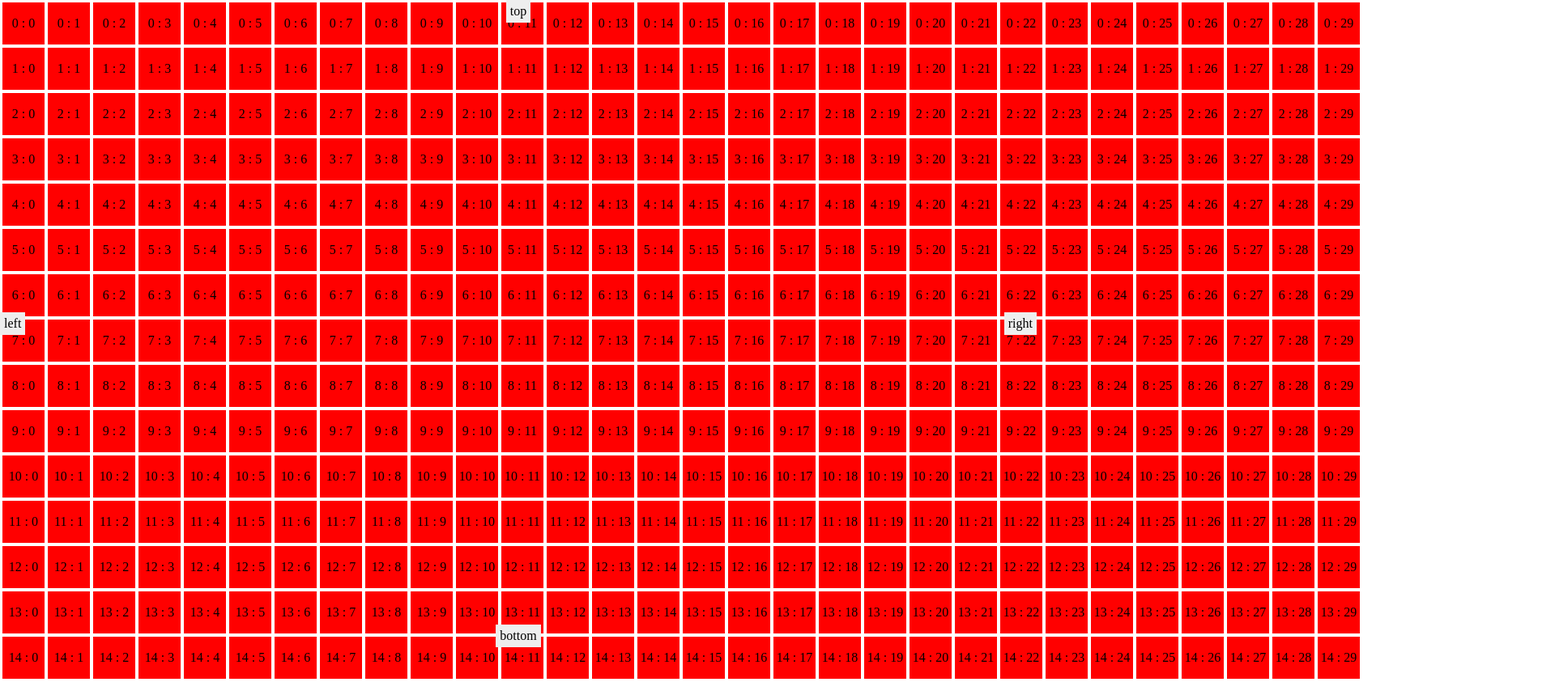
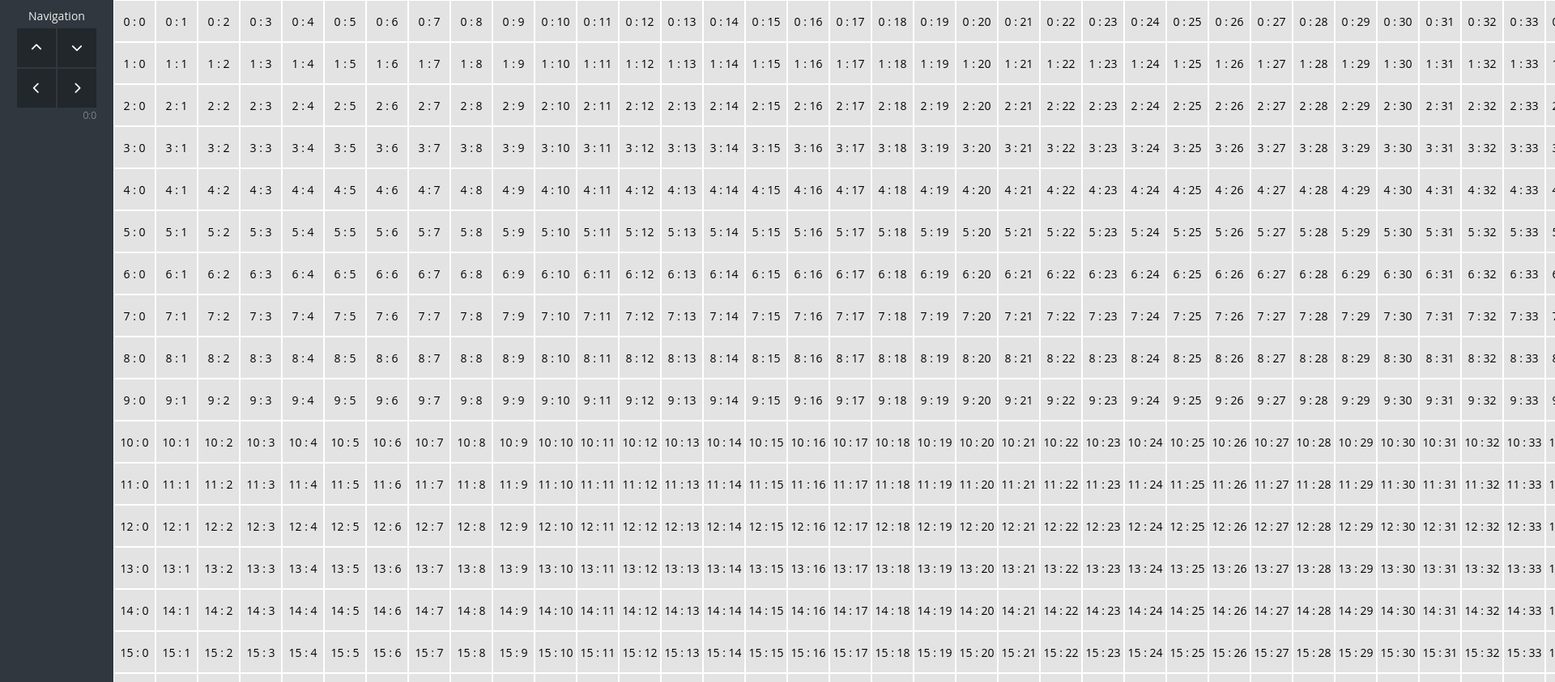
Before and after one commit to chris-burgin/dnd-app, a React app: page / in a window 1280 px wide. Shown: the top 843 px of the page at 81% size, 1920 px wide, since content can reach past the window. Built offline with nearby package versions, Linux system fonts and the light colour scheme.

Commit message:
Basic Navigation Styling

```diff
--- a/public/index.html
+++ b/public/index.html
@@ -36,5 +36,7 @@
       To begin the development, run `npm start` or `yarn start`.
       To create a production bundle, use `npm run build` or `yarn build`.
     -->
+    <!-- Font Awesome -->
+    <script src="https://use.fontawesome.com/00013d9a1e.js"></script>
   </body>
 </html>
--- a/src/Grid/Grid.css
+++ b/src/Grid/Grid.css
@@ -1,6 +1,11 @@
 .Grid {
   height: 100%;
-  position: relative;
+  display: flex;
+}
+
+.Controls {
+  background-color: #30373E;
+  padding: 10px 20px;
 }
 
 .Board {
@@ -8,13 +13,19 @@
   width: 100%;
 }
 
-td {
+.row {
+  display: flex;
+}
+
+.item {
   min-width: 50px;
   width: 50px;
   max-width: 50px;
   max-height: 50px;
   height: 50px;
-  background-color: red;
+  background-color:#E3E3E3;
   border: 1px solid white;
-  text-align: center;
+  display: flex;
+  align-items: center;
+  justify-content: center;
 }
--- a/src/Grid/Grid.js
+++ b/src/Grid/Grid.js
@@ -28,13 +28,10 @@ class Grid extends Component {
     this.updateBoardPosition = this.updateBoardPosition.bind(this)
   }
 
-  updateBoardPosition([vM, hM]) {
-    // get position
-    const {position} = this.state
-
+  updateBoardPosition(position) {
     // update position
     this.setState({
-      position: [position[0] + vM, position[1] + hM]
+      position: position
     })
   }
 
@@ -44,23 +41,23 @@ class Grid extends Component {
 
     return (
       <div className="Grid">
-        {/* Navigation Component */}
-        <GridNavigation
-          updateBoardPosition={this.updateBoardPosition}/>
+        <div className="Controls">
+          <GridNavigation
+            position={position}
+            updateBoardPosition={this.updateBoardPosition}/>
+        </div>
 
-        <table className="Board">
-          <tbody>
-             {createArray(position[0], position[0]+ 30).map((i) =>
-              <tr key={i}>
-                 {createArray(position[1], position[1] + 30).map((i2) =>
-                    <td key={i2}>
+        <div className="Board">
+             {createArray(position[0], position[0]+ 50).map((i) =>
+              <div key={i} className="row">
+                 {createArray(position[1], position[1] + 50).map((i2) =>
+                    <div key={i2} className="item">
                       {i} : {i2}
-                    </td>
+                    </div>
                   )}
-              </tr>
+              </div>
             )}
-          </tbody>
-        </table>
+        </div>
       </div>
     );
   }
--- a/src/GridNavigation/GridNavigation.css
+++ b/src/GridNavigation/GridNavigation.css
@@ -1,49 +1,54 @@
 .GridNavigation {
-  position: absolute;
-  top: 0;
-  left: 0;
-  right: 0;
-  bottom: 0;
-  height: 100vh;
-  width: 100vw;
+  display: flex;
+  flex-flow: column;
+  align-items: center;
+  justify-content: center;
 }
 
-.GridNavigation > div {
-  display: flex;
-  justify-content: center;
-  align-items: center;
+.GridNavigation h3 {
+  font-size: 14px;
+  color: #eee;
+  font-weight: 400;
+  margin: 0;
+  margin-bottom: 5px;
+  text-align: center
 }
 
-.GridNavigation > div span {
-  background-color: #eee;
-  padding: 5px;
+.GridNavigation .location {
+  max-width: 98px;
+  display: block;
+  width: 100%;
+  font-size: 12px;
+  text-align: right;
+  color: #eee;
+  opacity: .6;
+  font-weight: 200;
+}
+
+
+.GridNavigation .wrapper {
+  width: 100px;
+  height: 100px;
+  display: flex;
+  flex-flow: row wrap;
+}
+
+.GridNavigation .wrapper > div {
+  width: 48px;
+  height: 48px;
+  display: flex;
+  align-items: center;
+  justify-content: center;
+  background-color: #22272B;
+  border: 1px solid #30373E;
   cursor: pointer;
 }
 
-.left {
-  position: absolute;
-  left: 0;
-  top: 0;
-  bottom: 0;
+.GridNavigation .wrapper > div:hover {
+  background-color: #EB935B;
 }
 
-.right {
-  position: absolute;
-  right: 0;
-  top: 0;
-  bottom: 0;
+
+.GridNavigation .wrapper > div i {
+  color: white;
 }
-
-.top {
-  position: absolute;
-  top: 0;
-  left: 0;
-  right: 0;
-}
-
-.bottom {
-  position: absolute;
-  bottom: 0;
-  left: 0;
-  right: 0;
-}
--- a/src/GridNavigation/GridNavigation.js
+++ b/src/GridNavigation/GridNavigation.js
@@ -7,7 +7,7 @@ class GridNavigation extends Component {
   }
 
   navigateBoard(direction) {
-    // return the follow, [vertical movement, horizonal movement]
+    // calculate the movement, [vertical movement, horizonal movement]
     const movement =
       direction === "top"
         ? [-1, 0] :
@@ -19,40 +19,53 @@ class GridNavigation extends Component {
         ? [0, -1]
         : [0, 0] // if we get here somehow provide no movement
 
+    // get old position
+    const position = this.props.position
+
+    // calculate the new position
+    const newPosition =  [position[0] + movement[0], position[1] + movement[1]]
+
     // update the amount of movement
-    this.props.updateBoardPosition(movement)
+    this.props.updateBoardPosition(newPosition)
   }
 
   render() {
+    // import variables
+    const {position} = this.props
+
     return (
       <div className="GridNavigation">
+        <h3> Navigation </h3>
+        <div className="wrapper">
           {/* Top Navigation Button*/}
           <div
             className="top"
             onClick={this.navigateBoard.bind(this, "top")}>
-            <span>top</span>
+              <i className="fa fa-chevron-up"></i>
+          </div>
+
+          {/* Bottom Navigation Button */}
+          <div
+            className="bottom"
+            onClick={this.navigateBoard.bind(this, "bottom")}>
+              <i className="fa fa-chevron-down"></i>
+          </div>
+
+          {/* Left Navigation Button */}
+          <div
+            className="left"
+            onClick={this.navigateBoard.bind(this, "left")}>
+              <i className="fa fa-chevron-left"></i>
           </div>
 
           {/* Right Navigation Button */}
           <div
             className="right"
             onClick={this.navigateBoard.bind(this, "right")}>
-            <span>right</span>
+              <i className="fa fa-chevron-right"></i>
           </div>
-
-        {/* Bottom Navigation Button */}
-        <div
-          className="bottom"
-          onClick={this.navigateBoard.bind(this, "bottom")}>
-            <span>bottom</span>
         </div>
-
-        {/* Left Navigation Button */}
-        <div
-          className="left"
-          onClick={this.navigateBoard.bind(this, "left")}>
-            <span>left</span>
-        </div>
+        <span className="location"> {position[0]}:{position[1]} </span>
       </div>
     );
   }
--- a/src/index.css
+++ b/src/index.css
@@ -7,4 +7,16 @@ body {
   padding: 0;
   height: 100%;
   overflow: hidden;
+  font-family: Open Sans;
+  font-size: 14px;
 }
+
+input {
+  border: 1px solid #B1B1B1;
+  box-sizing: border-box;
+  padding: 5px;
+}
+
+input:disabled {
+  opacity: .3;
+}
```
Lines whose indentation alone changed are shown as unchanged.
